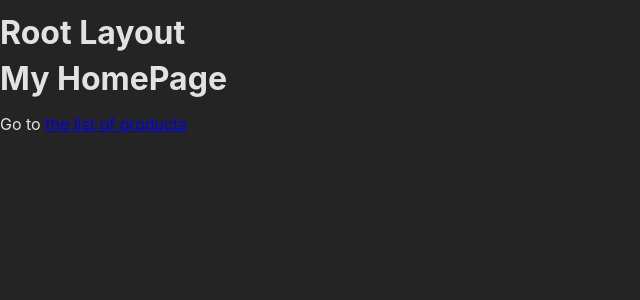
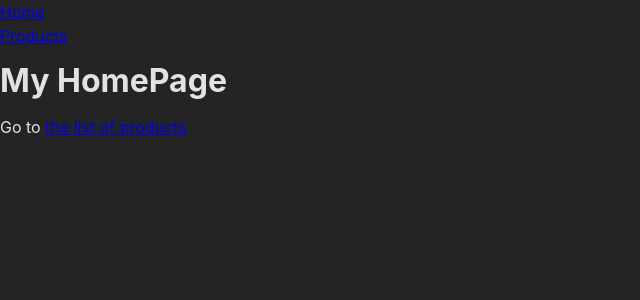
Before and after one commit to toho36/21-starting-project, a React (Create React App) app: page / in a window 1280 px wide. Shown: the top 300 px of the page, without its empty margins (0-640 px from the left). Built offline with nearby package versions, Linux system fonts and the light colour scheme.

Commit message:
Adding Navigation
all pages will have the navigation when under the children

```diff
--- a/src/pages/Root.js
+++ b/src/pages/Root.js
@@ -1,8 +1,9 @@
 import { Outlet } from 'react-router-dom';
+import MainNavigation from '../components/MainNavigation';
 function RootLayout() {
   return (
     <>
-      <h1>Root Layout</h1>
+      <MainNavigation />
       <Outlet />
     </>
   );
```
